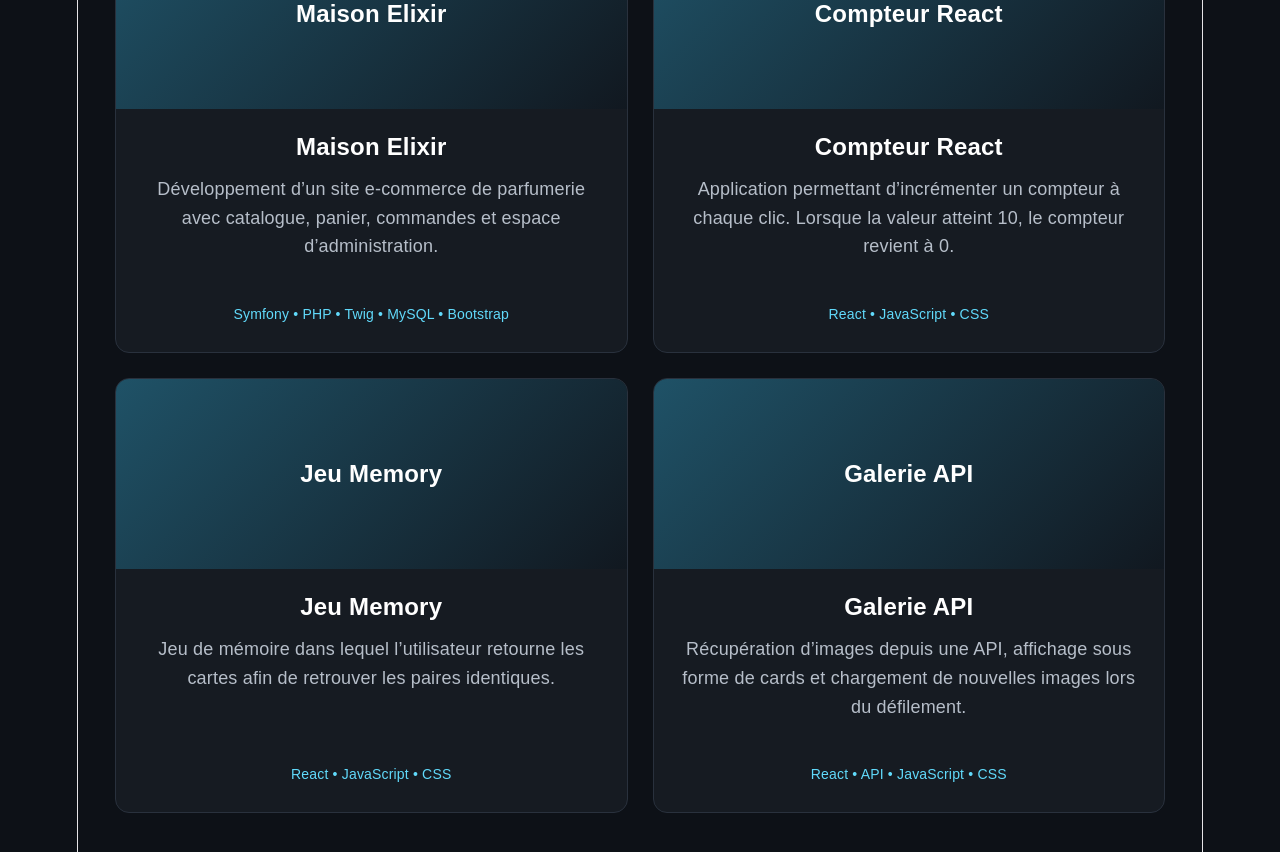
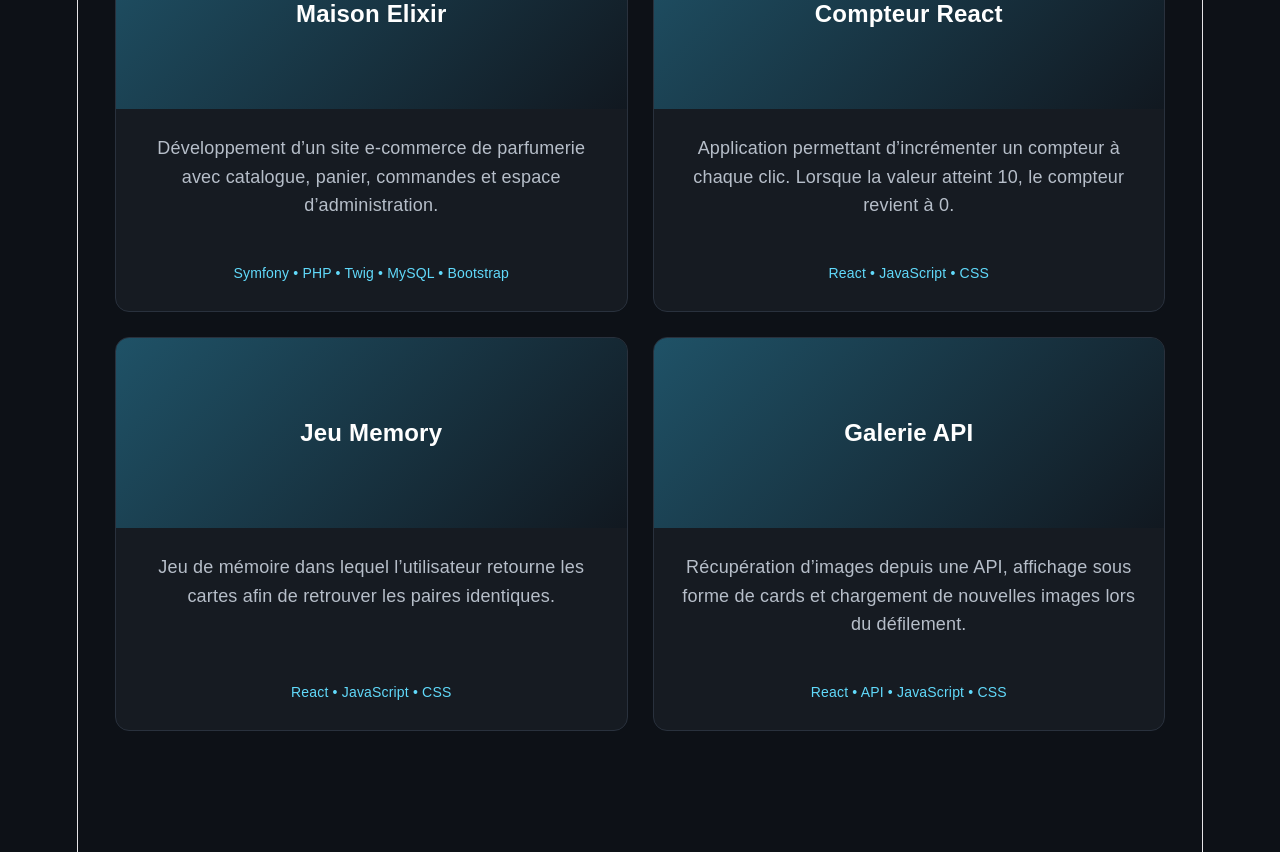
Before and after one commit to jonathanmaheo/portfolio, a React app: page / in a window 1280 px wide. Shown: the part 1940-2792 px from the top of the page. Built offline with nearby package versions, Linux system fonts and the light colour scheme; the HTML template or start-up script is replaced by a standard one.

Commit message:
Modification du portfolio

```diff
--- a/src/App.jsx
+++ b/src/App.jsx
@@ -158,7 +158,6 @@ export default function App() {
                 </div>
 
                 <div className="project-content">
-                  <h3>{project.title}</h3>
 
                   <p>{project.description}</p>
 
```
